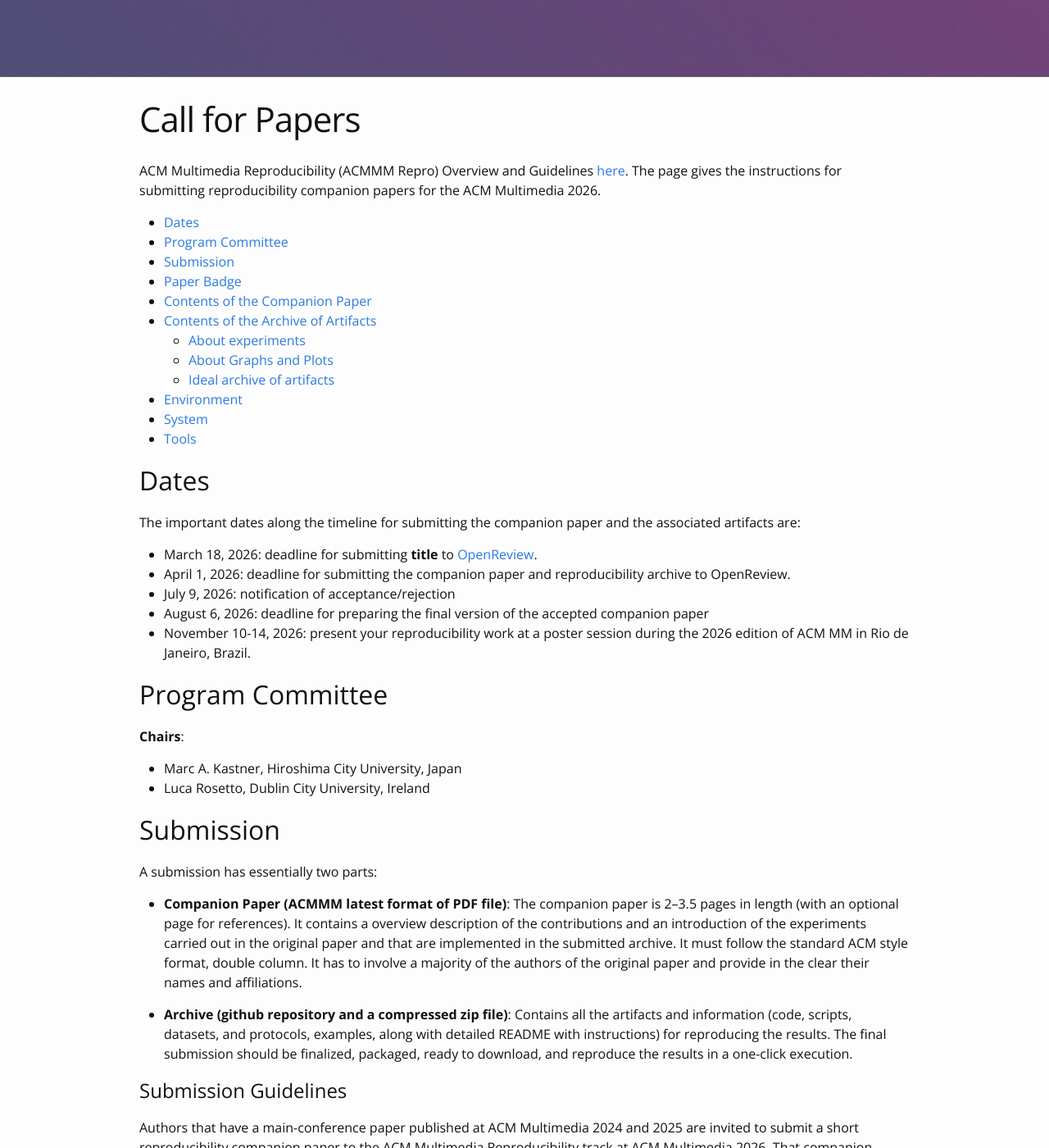
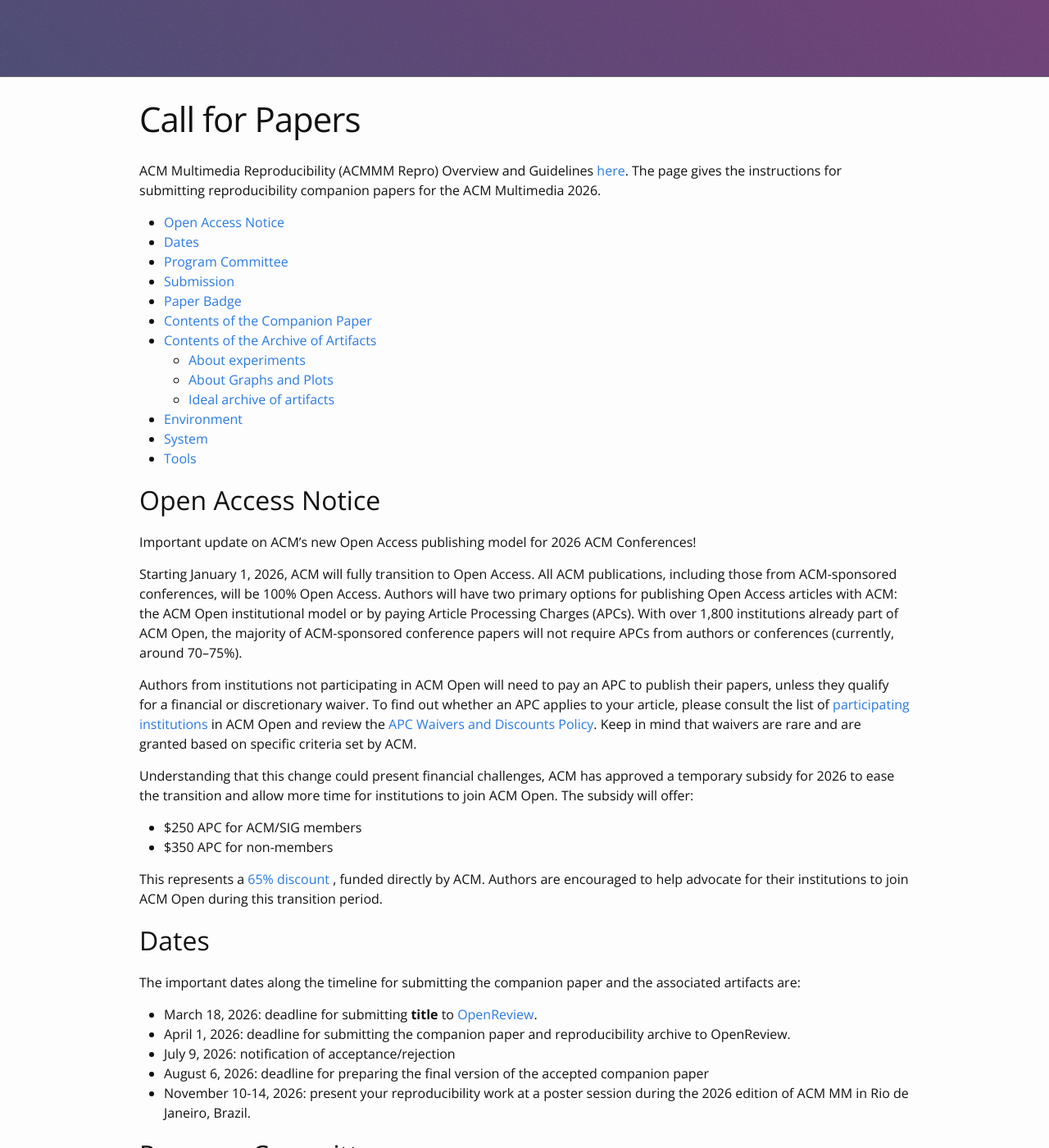
Before and after one commit to acmmm-reproducibility/website, a Jekyll site: the page built from z_cfp2026.md, in a window 1280 px wide and 1400 px high, scrolled down 367 px. Shown: the whole window at 82% size. Built offline with Jekyll 4.4.1, drawn with Linux system fonts in a browser that asks for light colours.

Commit message:
Added open access thingy

```diff
--- a/z_cfp2026.md
+++ b/z_cfp2026.md
@@ -17,6 +17,21 @@ The page gives the instructions for submitting reproducibility companion papers
 
 * TOC
 {:toc}
+
+## Open Access Notice
+
+Important update on ACM’s new Open Access publishing model for 2026 ACM Conferences!
+
+Starting January 1, 2026, ACM will fully transition to Open Access. All ACM publications, including those from ACM-sponsored conferences, will be 100% Open Access. Authors will have two primary options for publishing Open Access articles with ACM: the ACM Open institutional model or by paying Article Processing Charges (APCs). With over 1,800 institutions already part of ACM Open, the majority of ACM-sponsored conference papers will not require APCs from authors or conferences (currently, around 70–75%).
+
+Authors from institutions not participating in ACM Open will need to pay an APC to publish their papers, unless they qualify for a financial or discretionary waiver. To find out whether an APC applies to your article, please consult the list of [participating institutions](https://libraries.acm.org/acmopen/open-participants) in ACM Open and review the [APC Waivers and Discounts Policy](https://www.acm.org/publications/policies/policy-on-open-access-apc-waivers-and-discounts). Keep in mind that waivers are rare and are granted based on specific criteria set by ACM.
+
+Understanding that this change could present financial challenges, ACM has approved a temporary subsidy for 2026 to ease the transition and allow more time for institutions to join ACM Open. The subsidy will offer:
+
+- $250 APC for ACM/SIG members
+- $350 APC for non-members
+
+This represents a [65% discount](https://www.acm.org/publications/openaccess) , funded directly by ACM. Authors are encouraged to help advocate for their institutions to join ACM Open during this transition period.
 
 ## Dates
 The important dates along the timeline for submitting the companion paper and the associated artifacts are:
```
